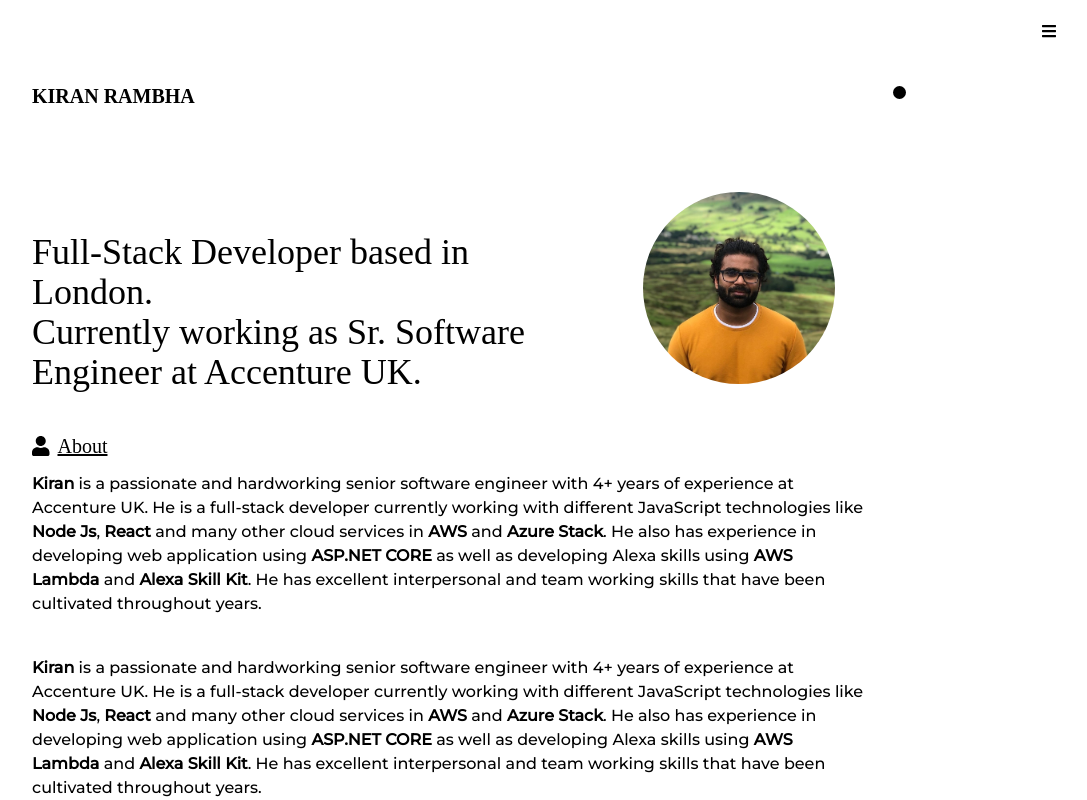
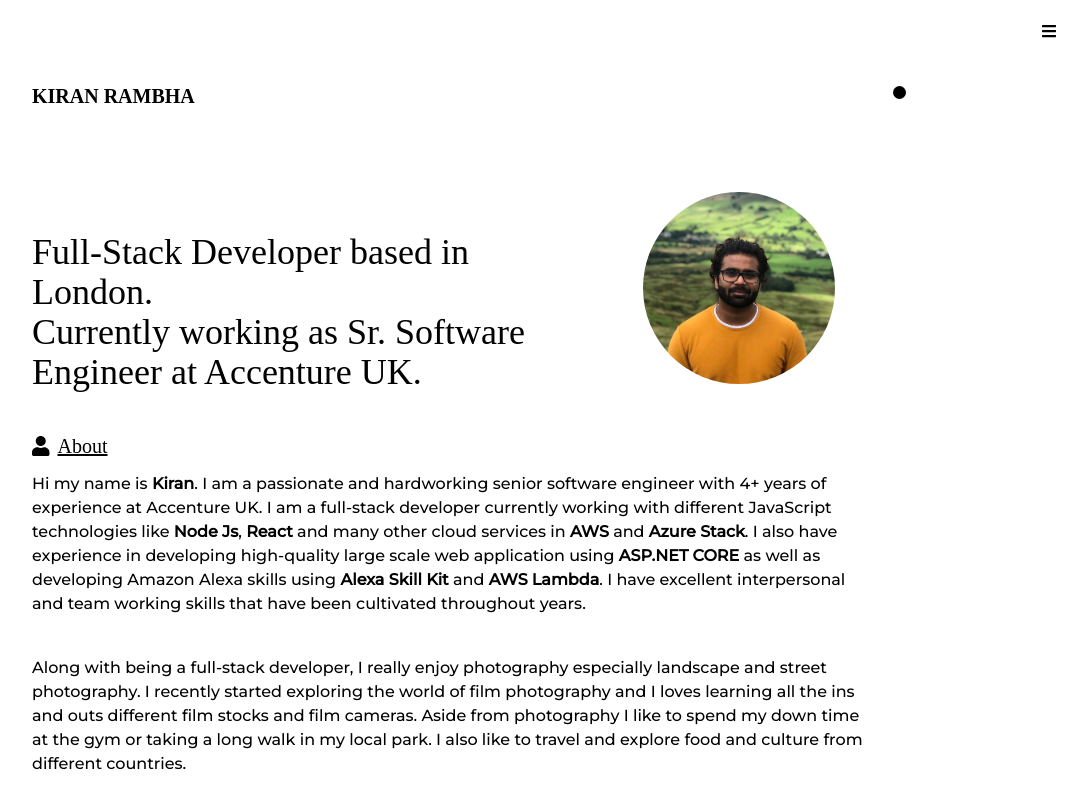
Before and after one commit to KiranRambha/ProjectReact, a React (Create React App) app: page / in a window 1280 px wide. Shown: the top 800 px of the page, without its empty margins (192-1279 px from the left). Built offline with nearby package versions, Linux system fonts and the light colour scheme; a web font is replaced by a local one.

Commit message:
changes to about page

```diff
--- a/src/Components/About.js
+++ b/src/Components/About.js
@@ -11,26 +11,25 @@ export default function About() {
           <u className='pl-2'>About</u>
         </div>
         <div className='pb-10 '>
-          <b>Kiran</b> is a passionate and hardworking senior software engineer
-          with 4+ years of experience at Accenture UK. He is a full-stack
-          developer currently working with different JavaScript technologies
-          like <b>Node Js</b>, <b>React</b> and many other cloud services in{' '}
-          <b>AWS</b> and <b>Azure Stack</b>. He also has experience in
-          developing web application using <b>ASP.NET CORE</b> as well as
-          developing Alexa skills using <b>AWS Lambda</b> and{' '}
-          <b>Alexa Skill Kit</b>. He has excellent interpersonal and team
-          working skills that have been cultivated throughout years.
+          Hi my name is <b>Kiran</b>. I am a passionate and hardworking senior
+          software engineer with 4+ years of experience at Accenture UK. I am a
+          full-stack developer currently working with different JavaScript
+          technologies like <b>Node Js</b>, <b>React</b> and many other cloud
+          services in <b>AWS</b> and <b>Azure Stack</b>. I also have experience
+          in developing high-quality large scale web application using{' '}
+          <b>ASP.NET CORE</b> as well as developing Amazon Alexa skills using{' '}
+          <b>Alexa Skill Kit</b> and <b>AWS Lambda</b>. I have excellent
+          interpersonal and team working skills that have been cultivated
+          throughout years.
         </div>
         <div className='pb-10 '>
-          <b>Kiran</b> is a passionate and hardworking senior software engineer
-          with 4+ years of experience at Accenture UK. He is a full-stack
-          developer currently working with different JavaScript technologies
-          like <b>Node Js</b>, <b>React</b> and many other cloud services in{' '}
-          <b>AWS</b> and <b>Azure Stack</b>. He also has experience in
-          developing web application using <b>ASP.NET CORE</b> as well as
-          developing Alexa skills using <b>AWS Lambda</b> and{' '}
-          <b>Alexa Skill Kit</b>. He has excellent interpersonal and team
-          working skills that have been cultivated throughout years.
+          Along with being a full-stack developer, I really enjoy photography
+          especially landscape and street photography. I recently started
+          exploring the world of film photography and I loves learning all the
+          ins and outs different film stocks and film cameras. Aside from
+          photography I like to spend my down time at the gym or taking a long
+          walk in my local park. I also like to travel and explore food and
+          culture from different countries.
         </div>
       </div>
     </section>
```
